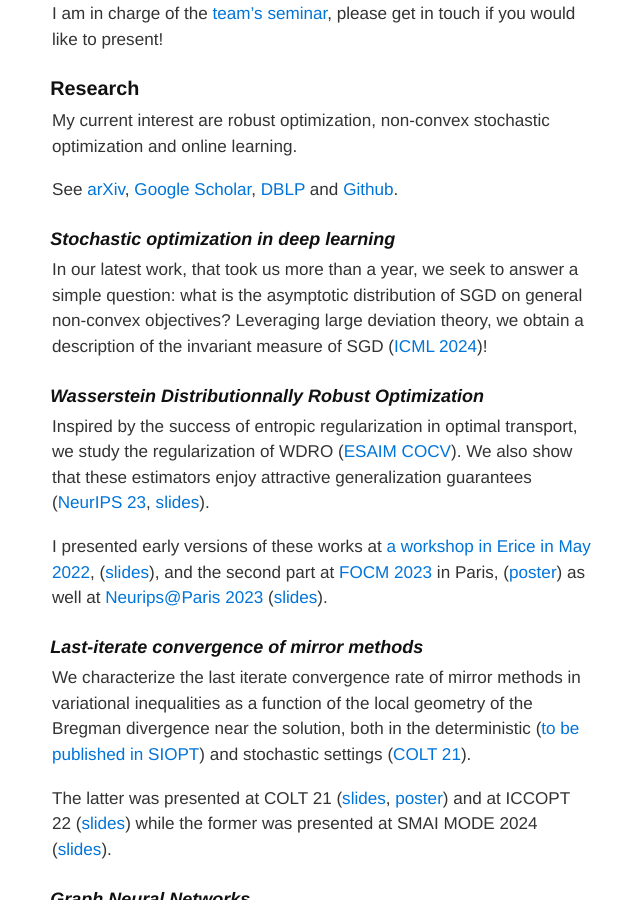
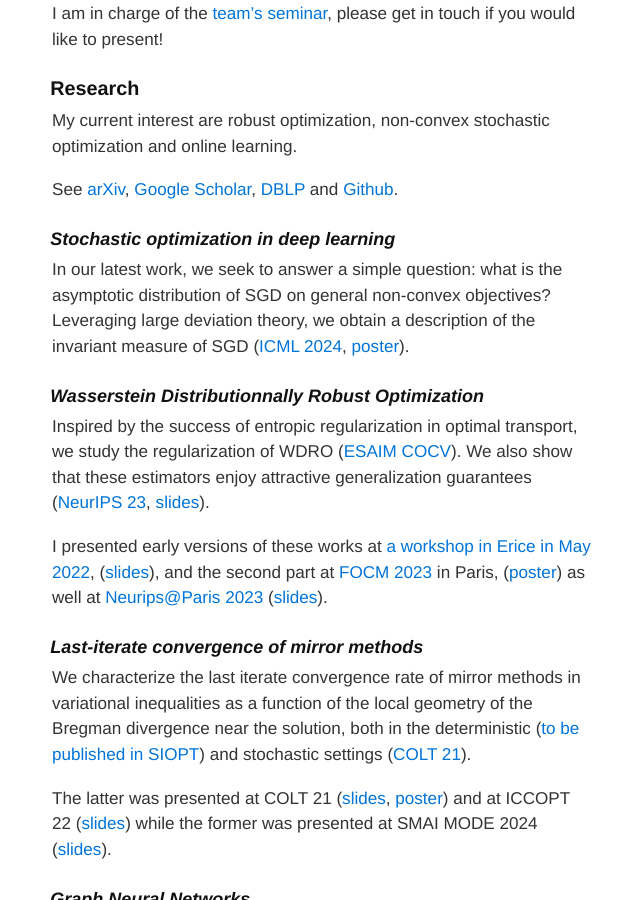
Before and after one commit to wazizian/wazizian.github.io, a Jekyll site: the page built from index.md, in a window 1280 px wide and 900 px high, scrolled down 515 px. Shown: the whole window, without its empty margins (318-958 px from the left). Built offline with Jekyll 4.4.1, drawn with Linux system fonts in a browser that asks for light colours.

Commit message:
Add ICML poster

```diff
--- a/index.md
+++ b/index.md
@@ -22,8 +22,8 @@ My current interest are robust optimization, non-convex stochastic optimization
 See [arXiv](https://arxiv.org/a/azizian_w_1.html), [Google Scholar](https://scholar.google.fr/citations?user=oXxTTe8AAAAJ&hl=fr), [DBLP](https://dblp.org/pid/243/3135.html) and [Github](https://github.com/wazizian).
 
 #### Stochastic optimization in deep learning
-In our latest work, that took us more than a year, we seek to answer a simple question: what is the asymptotic distribution of SGD on general non-convex objectives?
-Leveraging large deviation theory, we obtain a description of the invariant measure of SGD ([ICML 2024](https://arxiv.org/abs/2406.09241))!
+In our latest work, we seek to answer a simple question: what is the asymptotic distribution of SGD on general non-convex objectives?
+Leveraging large deviation theory, we obtain a description of the invariant measure of SGD ([ICML 2024](https://arxiv.org/abs/2406.09241), [poster](pdf/poster_icml24.pdf)).
 
 #### Wasserstein Distributionnally Robust Optimization
  Inspired by the success of entropic regularization in optimal transport, we study the regularization of WDRO ([ESAIM COCV](https://arxiv.org/abs/2205.08826)).
```
Also changed, not shown: 1 other file.
